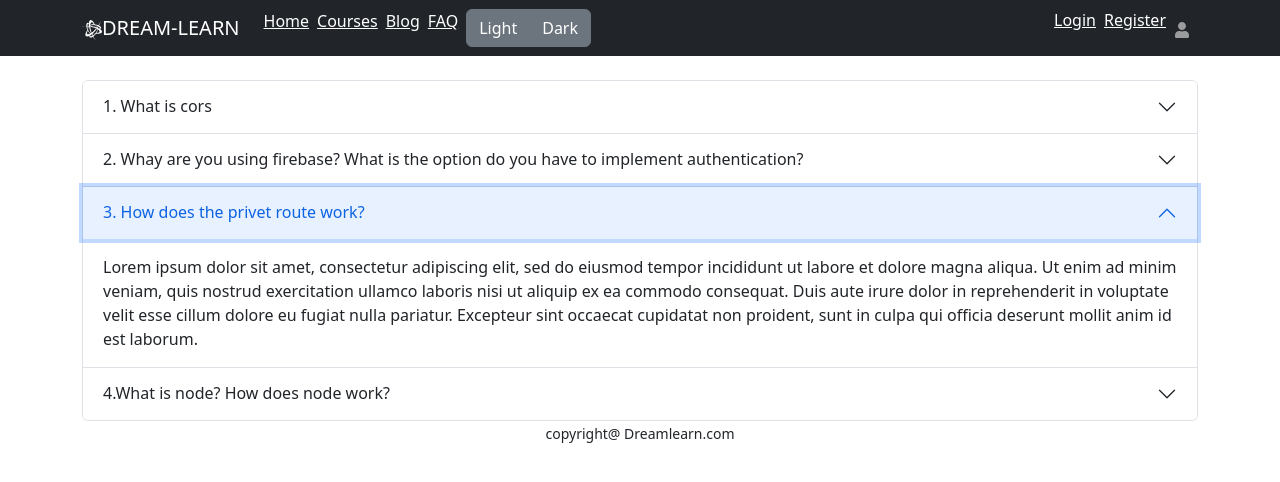
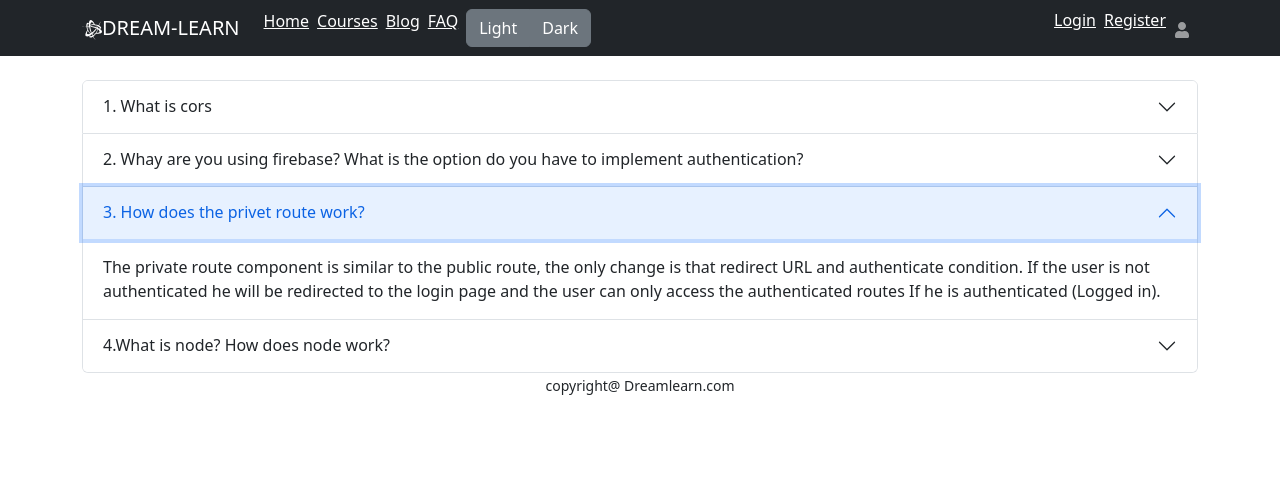
Before and after one commit to parthasuman/dream-learn-client, a React (Create React App) app: page /blog in a window 1280 px wide. Both pictures are taken after a click on the button "3. How does the privet route work?". Shown: the top 482 px of the page. Built offline with nearby package versions, Linux system fonts and the light colour scheme; no server answers.

Commit message:
3rd ans added

```diff
--- a/src/Pages/Blog/Blog.js
+++ b/src/Pages/Blog/Blog.js
@@ -36,21 +36,19 @@ const Blog = () => {
           </Accordion.Item>
           <Accordion.Item eventKey="2">
             <Accordion.Header>
-              3. How does the privet route work?{" "}
+              3. How does the privet route work?
             </Accordion.Header>
             <Accordion.Body>
-              Lorem ipsum dolor sit amet, consectetur adipiscing elit, sed do
-              eiusmod tempor incididunt ut labore et dolore magna aliqua. Ut
-              enim ad minim veniam, quis nostrud exercitation ullamco laboris
-              nisi ut aliquip ex ea commodo consequat. Duis aute irure dolor in
-              reprehenderit in voluptate velit esse cillum dolore eu fugiat
-              nulla pariatur. Excepteur sint occaecat cupidatat non proident,
-              sunt in culpa qui officia deserunt mollit anim id est laborum.
+              The private route component is similar to the public route, the
+              only change is that redirect URL and authenticate condition. If
+              the user is not authenticated he will be redirected to the login
+              page and the user can only access the authenticated routes If he
+              is authenticated (Logged in).
             </Accordion.Body>
           </Accordion.Item>
           <Accordion.Item eventKey="3">
             <Accordion.Header>
-              4.What is node? How does node work?{" "}
+              4.What is node? How does node work?
             </Accordion.Header>
             <Accordion.Body>
               Lorem ipsum dolor sit amet, consectetur adipiscing elit, sed do
```
